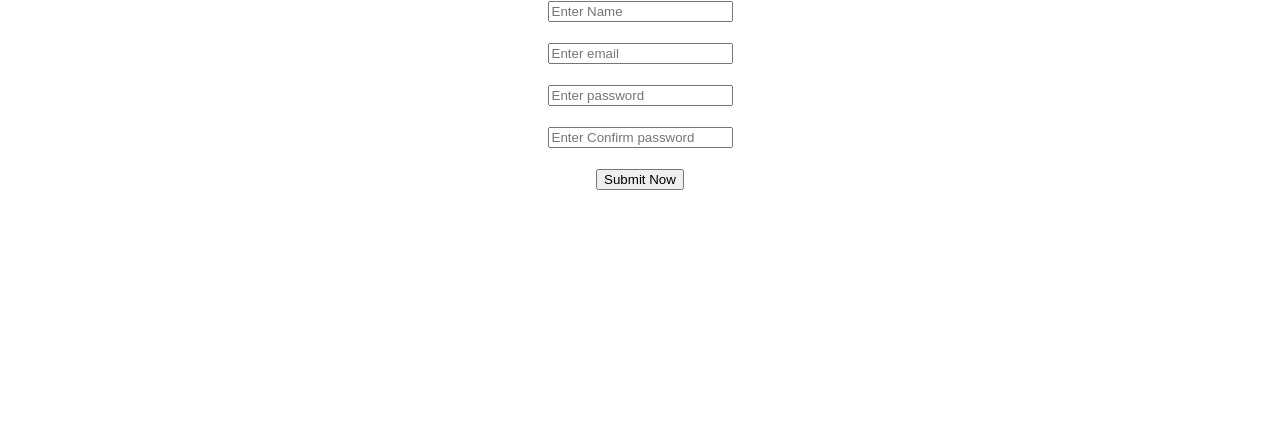
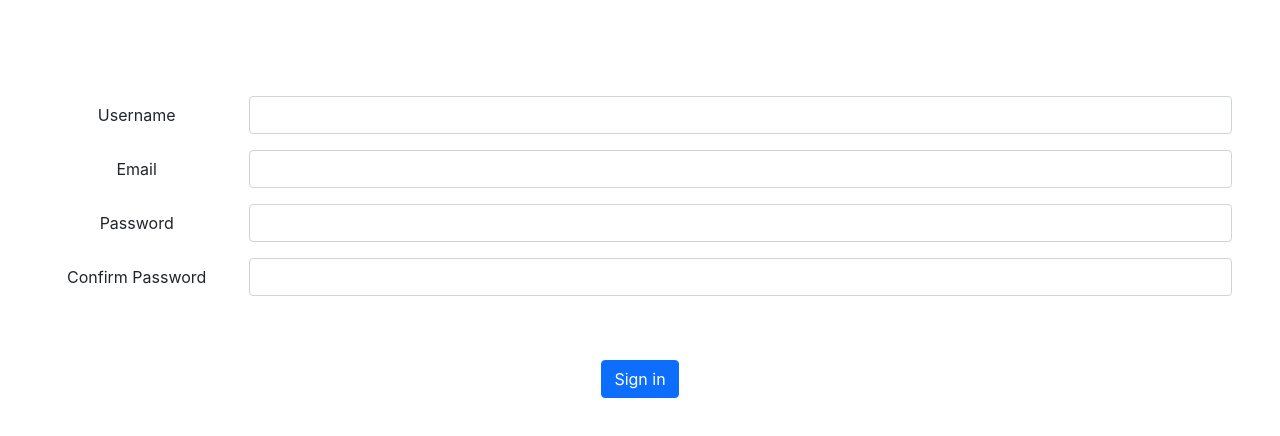
Before and after one commit to arfin-2020/simple-firebase-authentication, a React (Create React App) app: page / in a window 1280 px wide. Shown: the top 436 px of the page. Built offline with nearby package versions, Linux system fonts and the light colour scheme; no server answers.

Commit message:
email validation needed

```diff
--- a/public/index.html
+++ b/public/index.html
@@ -15,6 +15,8 @@
       user's mobile device or desktop. See https://developers.google.com/web/fundamentals/web-app-manifest/
     -->
     <link rel="manifest" href="%PUBLIC_URL%/manifest.json" />
+    <link href="https://cdn.jsdelivr.net/npm/bootstrap@5.0.2/dist/css/bootstrap.min.css" rel="stylesheet" integrity="sha384-EVSTQN3/azprG1Anm3QDgpJLIm9Nao0Yz1ztcQTwFspd3yD65VohhpuuCOmLASjC" crossorigin="anonymous">
+
     <!--
       Notice the use of %PUBLIC_URL% in the tags above.
       It will be replaced with the URL of the `public` folder during the build.
--- a/src/App.js
+++ b/src/App.js
@@ -1,6 +1,8 @@
 
 
+import { ToastContainer } from 'react-toastify';
 import './App.css';
+import Login from './Component/Login';
 import SignUp from './Component/SignUp';
 import AuthProvider from './Context/AuthContext';
 function App() {
@@ -13,7 +15,7 @@ function App() {
       <SignUp/>
     </div>
     </AuthProvider>
-
+    <ToastContainer />
     </div>
   );
 }
--- a/src/Component/Login.js
+++ b/src/Component/Login.js
@@ -1,4 +1,5 @@
 import React, { useState } from "react";
+import { toast } from "react-toastify";
 import { useAuth } from "../Context/AuthContext";
 const Login = () => {
   const { handleGoogleSignIn, currentUser, handleGithubSignIn, googleSignOut,logInWithEmailPassword,error1 } =
@@ -16,9 +17,18 @@ const Login = () => {
     e.preventDefault();
     try{
       await logInWithEmailPassword(email, password);
-      setSuccess('You are successfully logged in!');
+      // setSuccess('You are successfully logged in!');
+      toast.success("Login sucessfull!",{
+        position:"top-right",
+        icon:"🚀",
+        theme: "dark"
+      });
     }catch(error){
-      console.log('catch---error',error)
+      // console.log('catch---error',error)
+      toast.error("User not found!",{
+        position:"top-right",
+        theme: "dark"
+      });
     }
 
     // try{
@@ -57,8 +67,8 @@ const Login = () => {
         <button type="submit">Submit Now</button>
       </form>
 
-      {error1 ? <p style={{ color: "red" }}>{error1}</p> :null}
-      {!error1 && success ? <p style={{ color: "green" }}>{success}</p> : null}
+      {/* {error1 ? <p style={{ color: "red" }}>{error1}</p> :null} */}
+      {/* {!error1 && success ? <p style={{ color: "green" }}>{success}</p> : null} */}
       {/* {!name ? (
         <div>
           <button onClick={handleGoogleSignIn}>Login with google</button>
--- a/src/Component/SignUp.js
+++ b/src/Component/SignUp.js
@@ -1,6 +1,6 @@
 import { useState } from "react";
-import { toast, ToastContainer } from "react-toastify";
-import 'react-toastify/dist/ReactToastify.css';
+import { toast } from "react-toastify";
+
 import { useAuth } from "../Context/AuthContext";
 
 const SignUp = () => {
@@ -8,81 +8,126 @@ const SignUp = () => {
   const [email, setEmail] = useState("");
   const [password, setPassword] = useState("");
   const [confirmPassword, setconfirmPassword] = useState("");
-  const { signUpWithEmailPassword, currentUser,googleSignOut } = useAuth();
-  const [error, setError] = useState(false);
-  const { name,email1 } = currentUser;
+  const { signUpWithEmailPassword, currentUser, googleSignOut } = useAuth();
+  // const [error, setError] = useState(false);
+  const { name, email1 } = currentUser;
   console.log(name, email1)
-    const notify = () => toast("Wow so easy !");
   const handleSubmit = async e => {
     e.preventDefault();
+    try {
+      await signUpWithEmailPassword(username, email, password);
+      toast.success("Sign up sucessfull!", {
+        position: "top-right",
+        icon: "🚀",
+        theme: "dark"
+      });
+    } catch (err) {
+        console.log(err);
+        const  validateEmail = (email)=> {
+          var re = /\S+@\S+\.\S+/;
+          return re.test(email);
+      }
       if (password !== confirmPassword) {
         // return setError("Your Password and Confirm password is not match!");
+        return toast.warning("Your Password and Confirm password is not match!", {
+          position: "top-right",
+          // icon:"🚀",
+          theme: "dark"
+        });
+      }
+      else if (err.message === 'Firebase: Error (auth/email-already-in-use).') {
+        // setError('This Email Already used');
+        toast.warning("This Email Already used!", {
+          position: "top-right",
+          // icon:"🚀",
+          theme: "dark"
+        });
+      }
+      else if (err.message === 'Firebase: Password should be at least 6 characters (auth/weak-password).') {
+        // setError('Password should be at least 6 characters');
+        toast.warning("Password should be at least 6 characters", {
+          position: "top-right",
+          // icon:"🚀",
+          theme: "dark"
+        });
 
       }
-    try {
-      setError("");
-      await signUpWithEmailPassword(username, email, password);
-    } catch (err) {
-    //   console.log(err);
-      if(err.message === 'Firebase: Error (auth/email-already-in-use).'){
-          setError('This Email Already used');
+      else if(!validateEmail(email)){
+        toast.warning("Enter Correct Email!", {
+          position: "top-right",
+          // icon:"🚀",
+          theme: "dark"
+        });
       }
-      else if(err.message === 'Firebase: Password should be at least 6 characters (auth/weak-password).'){
-          setError('Password should be at least 6 characters');
-      }
-      else{
-          setError("failded to create an account!");
+      else {
+        // setError("failded to create an account!");
+        toast.warning("failded to create an account!", {
+          position: "top-right",
+          // icon:"🚀",
+          theme: "dark"
+        });
       }
     }
   };
   return (
     <>
       <form onSubmit={handleSubmit}>
+      <div className="mt-5 p-5">
+      <div className="row mb-3 ">
+          <label htmlFor="inputPassword3" className="col-sm-2 col-form-label">Username</label>
+          <div className="col-sm-10">
             <input
-          type="text"
-          placeholder="Enter Name"
+            className="form-control"
             value={username}
-          onChange={e => setUsername(e.target.value)}
+            onChange={(e)=>setUsername(e.target.value)}
             required
              />
+          </div>
+        </div>
+        <div className="row mb-3 ">
+          <label htmlFor="inputEmail3" className="col-sm-2 col-form-label">Email</label>
+          <div className="col-sm-10">
+            <input
+            type="email"
+            className="form-control"
+            value={email}
+            onChange={(e)=>setEmail(e.target.value)}
+            required
 
-        <br />
-        <br />
+            />
+          </div>
+        </div>
+        <div className="row mb-3">
+          <label htmlFor="inputPassword3" className="col-sm-2 col-form-label">Password</label>
+          <div className="col-sm-10">
             <input
-          type="text"
-          placeholder="Enter email"
-          value={email}
-          onChange={e => setEmail(e.target.value)}
+            type="password"
+            className="form-control"
+            value={password}
+            onChange={(e)=>setPassword(e.target.value)}
             required
             />
-        <br />
-        <br />
-        <input
-          type="password"
-          placeholder="Enter password"
-          value={password}
-          onChange={e => setPassword(e.target.value)}
+          </div>
+        </div>
+        <div className="row mb-3" >
+          <label htmlFor="inputPassword3" className="col-sm-2 col-form-label">Confirm Password</label>
+          <div className="col-sm-10">
+            <input type="password"
+            className="form-control "
+            value={confirmPassword}
+            onChange={(e)=>setconfirmPassword(e.target.value)}
             required
             />
-        <br />
-        <br />
-        <input
-          type="password"
-          placeholder="Enter Confirm password"
-          value={confirmPassword}
-          onChange={e => setconfirmPassword(e.target.value)}
-          required
-        />
-        <br />
-        <br />
+          </div>
+        </div>
+      </div>
 
-        {error && <p style={{ color: "red" }}>{error}</p>}
-        <button type="submit" onClick={notify}>Submit Now</button>
+        <button type="submit" className="btn btn-primary">Sign in</button>
       </form>
-      { name && (
+      {name && (
         <div><h1>wellcome: {name}</h1>
           <button onClick={googleSignOut}>SignOut</button></div>)}
-        <ToastContainer/>
+
     </>
   );
 };
--- a/src/Context/AuthContext.js
+++ b/src/Context/AuthContext.js
@@ -79,11 +79,11 @@ const AuthProvider = ({ children }) => {
       setError('');
       setCurrentUser({...loggedInUser})
     })
-    .catch((error) => {
-      console.log('error',error.message)
-       setError('User not found!');
+    // .catch((error) => {
+    //   console.log('error',error.message)
+    //    setError('User not found!');
 
-    });
+    // });
     // return signInWithEmailAndPassword(auth, email, password);
   }
   // Google SignOut function
--- a/src/index.js
+++ b/src/index.js
@@ -3,7 +3,7 @@ import ReactDOM from 'react-dom';
 import App from './App';
 import './index.css';
 import reportWebVitals from './reportWebVitals';
-
+import 'react-toastify/dist/ReactToastify.css';
 ReactDOM.render(
   <React.StrictMode>
     <App />
```
Lines whose indentation alone changed are shown as unchanged.
